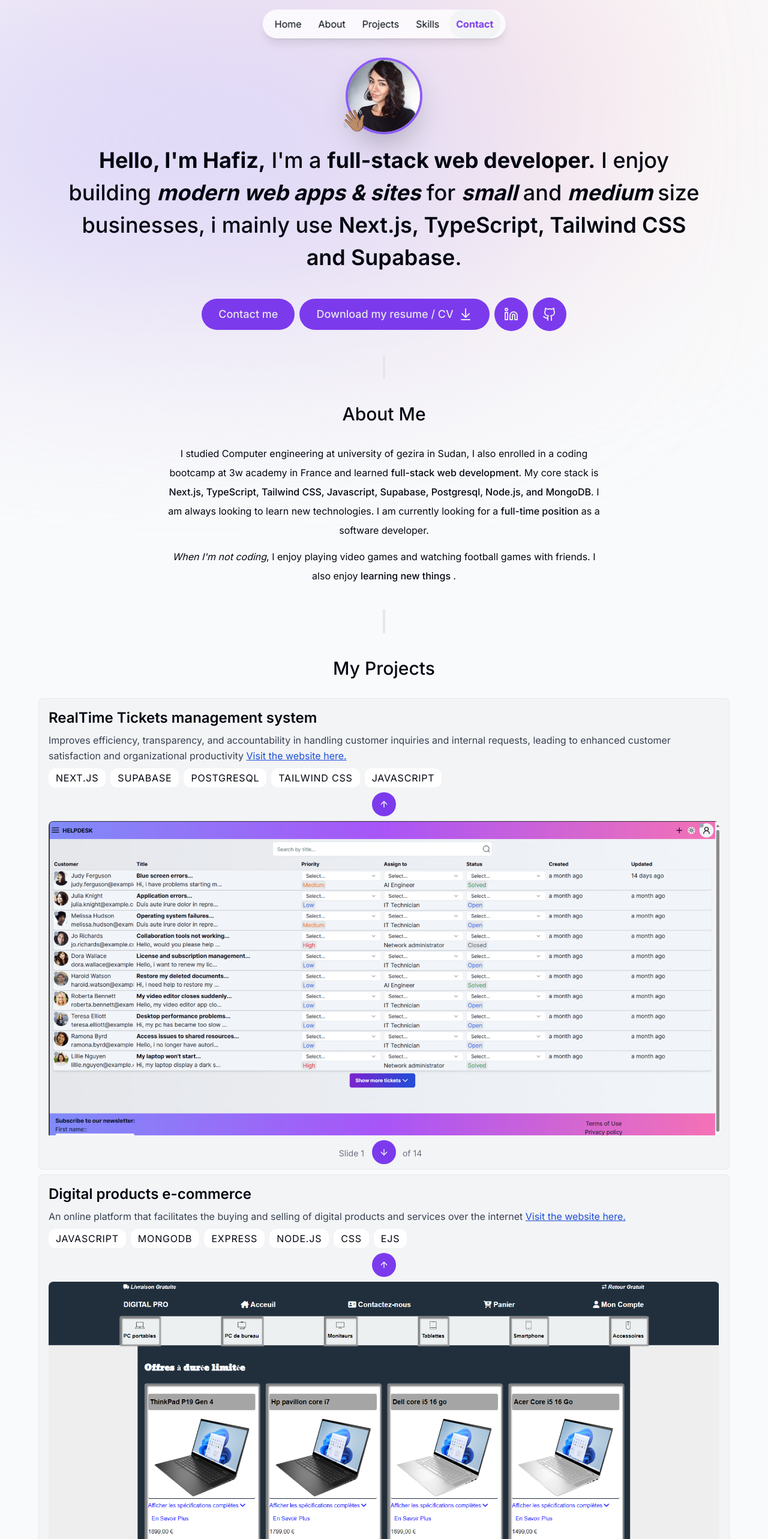
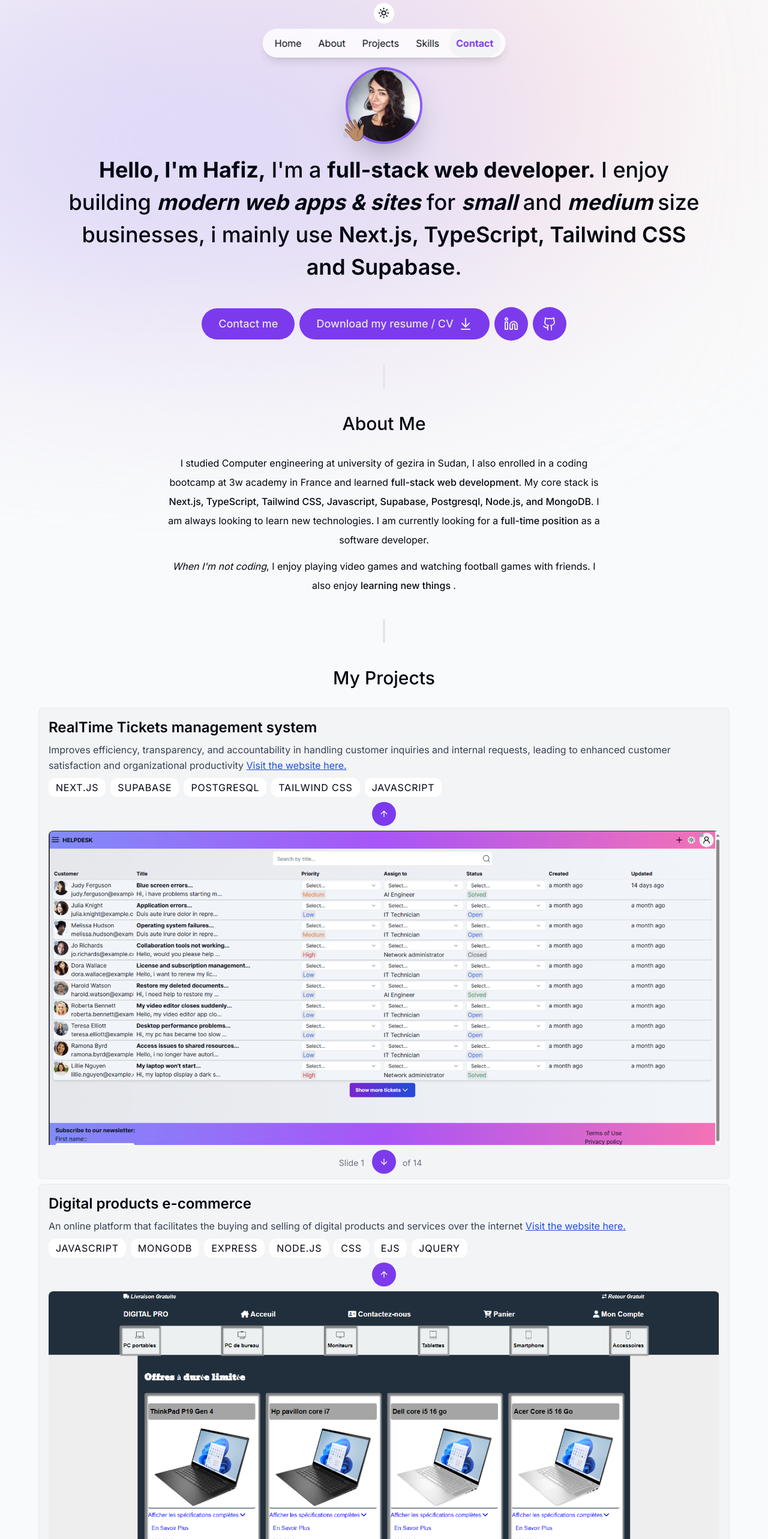
Before and after one commit to Iam-Hafiz/My-portfolio-website, a Next.js app: page / in a window 1280 px wide. Shown: the top 2566 px of the page at 60% size. Built offline with nearby package versions, Linux system fonts and the light colour scheme.

Commit message:
Add dark mode

```diff
--- a/app/layout.tsx
+++ b/app/layout.tsx
@@ -3,6 +3,8 @@ import { Inter } from "next/font/google";
 import "./globals.css";
 import Header from "@/components/Header";
 import ActiveSectionContextProvider from "./context/active-section-context";
+import { ThemeProvider } from "@/components/Theme-provider";
+import Footer from "@/components/Footer";
 
 const inter = Inter({ subsets: ["latin"] });
 
@@ -17,9 +19,15 @@ export default function RootLayout({
   children: React.ReactNode;
 }>) {
   return (
-    <html lang="en" className="!scroll-smooth">
+    <html lang="en" suppressHydrationWarning className="!scroll-smooth">
       <body
         className={`${inter.className} bg-gray-50 text-gray-950 relative mx-auto`}
+      >
+        <ThemeProvider
+          attribute="class"
+          defaultTheme="system"
+          enableSystem
+          disableTransitionOnChange
         >
           <div className="bg-[#fbe2e3] absolute top-[-6rem] -z-10 right-[11rem] h-[31.25rem] w-[31.25rem] rounded-full blur-[10rem] sm:w-[68.75rem] dark:bg-[#946263]"></div>
           <div
@@ -30,7 +38,9 @@ export default function RootLayout({
           <ActiveSectionContextProvider>
             <Header />
             {children}
+            <Footer />
           </ActiveSectionContextProvider>
+        </ThemeProvider>
       </body>
     </html>
   );
--- a/app/page.tsx
+++ b/app/page.tsx
@@ -2,12 +2,14 @@ import About from "@/components/About";
 import Contact from "@/components/Contact";
 import Divider from "@/components/Divider";
 import Intro from "@/components/Intro";
+import { ModeToggle } from "@/components/ModeToggle";
 import Projects from "@/components/Projects";
 import Skills from "@/components/Skills";
 
 export default function Home() {
   return (
     <main className=" max-w-7xl mx-auto relative flex flex-col justify-center items-center px-2">
+      <ModeToggle />
       <Intro />
       <Divider />
       <About />
@@ -16,7 +18,7 @@ export default function Home() {
       <Divider />
       <Skills />
       <Divider />
-      <Contact/>
+      <Contact />
     </main>
   );
 }
--- a/components/Contact.tsx
+++ b/components/Contact.tsx
@@ -17,7 +17,6 @@ export default function Contact() {
     const [email, setEmail] = useState("");
     const [subject, setSubject] = useState("");
     const [message, setMessage] = useState("");
-    //const [checkbox, setCheckbox] = useState("");
 
     type initialStateProps = {
       message: string;
--- /dev/null
+++ b/components/Footer.tsx
@@ -0,0 +1,16 @@
+import React from "react";
+
+export default function Footer() {
+  return (
+    <footer className="mb-4 px-4 text-center">
+      <div>
+        <div className="mb-2 block text-xs">Copyright &copy; 2024 Hafiz.</div>
+        <p className="text-xs">
+          <span className="font-semibold">About this website:</span> built with
+          React & Next.js (App Router & Server Actions), TypeScript, Tailwind
+          CSS, Framer Motion, Chadcn ui, Zod, React Email & Resend, Vercel hosting.
+        </p>
+      </div>
+    </footer>
+  );
+}
--- a/components/Header.tsx
+++ b/components/Header.tsx
@@ -12,7 +12,7 @@ export default function Header() {
     useActiveSectionContext();
   return (
     <motion.header
-      className=" max-w-md z-50 fixed left-1/2 top-4 rounded-full bg-white border-white bg-opacity-80 border-opacity-70 backdrop-blur-3xl shadow-lg"
+      className=" max-w-md z-50 fixed left-1/2 top-12 rounded-full bg-white border-white bg-opacity-80 border-opacity-70 backdrop-blur-3xl shadow-lg"
       initial={{ y: -100, x: "-50%", opacity: 0 }}
       animate={{ y: 0, x: "-50%", opacity: 1 }}
     >
@@ -24,7 +24,8 @@ export default function Header() {
             className={clsx(
               "relative p-3 hover:text-gray-950 transition dark:text-gray-500 dark:hover:text-gray-300",
               {
-                "text-primary dark:text-gray-200 font-bold": activeSection === el.name,
+                "text-primary dark:text-gray-200 font-bold":
+                  activeSection === el.name,
               }
             )}
             onClick={() => {
--- a/components/Intro.tsx
+++ b/components/Intro.tsx
@@ -29,7 +29,7 @@ export default function Intro() {
             width={128}
             height={128}
             quality={95}
-            className=" border-violet-500 border-4 rounded-full mt-24 shadow-2xl"
+            className=" border-violet-500 border-4 rounded-full shadow-2xl mt-28"
           />
           <motion.div
             className=" absolute -left-2 bottom-1 text-4xl "
--- /dev/null
+++ b/components/ModeToggle.tsx
@@ -0,0 +1,33 @@
+"use client";
+
+import * as React from "react";
+import { Moon, Sun } from "lucide-react";
+import { useTheme } from "next-themes";
+
+import { Button } from "@/components/ui/button";
+import { motion } from "framer-motion";
+
+export function ModeToggle() {
+    const { theme , setTheme } = useTheme();
+    function handleClick() {
+        theme === "light" ? setTheme("dark"): setTheme("light");
+    }
+  return (
+    <motion.div
+      className=" fixed top-1 z-50 flex justify-center items-center"
+      initial={{ y: -100, opacity: 0 }}
+      animate={{ y: 0, opacity: 1 }}
+    >
+      <Button
+        variant="outline"
+        size="icon"
+        onClick={handleClick}
+        className="rounded-full relative dark:text-white h-[2.25rem] w-[2.25rem]"
+      >
+        <Sun className="h-[1.2rem] w-[1.2rem] rotate-0 scale-100 transition-all dark:-rotate-90 dark:scale-0" />
+        <Moon className="absolute h-[1.2rem] w-[1.2rem] rotate-90 scale-0 transition-all dark:rotate-0 dark:scale-100" />
+        <span className="sr-only">Toggle theme</span>
+      </Button>
+    </motion.div>
+  );
+}
--- /dev/null
+++ b/components/Theme-provider.tsx
@@ -0,0 +1,9 @@
+"use client";
+
+import * as React from "react";
+import { ThemeProvider as NextThemesProvider } from "next-themes";
+import { type ThemeProviderProps } from "next-themes/dist/types";
+
+export function ThemeProvider({ children, ...props }: ThemeProviderProps) {
+  return <NextThemesProvider {...props}>{children}</NextThemesProvider>;
+}
--- a/components/ui/carousel.tsx
+++ b/components/ui/carousel.tsx
@@ -206,7 +206,7 @@ const CarouselPrevious = React.forwardRef<
       variant={variant}
       size={size}
       className={cn(
-        "absolute  h-10 w-10 rounded-full z-50",
+        "absolute  h-10 w-10 rounded-full z-30",
         orientation === "horizontal"
           ? "-left-12 top-1/2 -translate-y-1/2"
           : "-top-12 left-1/2 -translate-x-1/2 rotate-90",
@@ -235,7 +235,7 @@ const CarouselNext = React.forwardRef<
       variant={variant}
       size={size}
       className={cn(
-        "absolute h-10 w-10 rounded-full z-50",
+        "absolute h-10 w-10 rounded-full z-30",
         orientation === "horizontal"
           ? "-right-12 top-1/2 -translate-y-1/2"
           : "-bottom-12 left-1/2 -translate-x-1/2 rotate-90",
--- a/lib/data.ts
+++ b/lib/data.ts
@@ -64,7 +64,7 @@ export const projectsData = [
       "Product Pages",
       "Newsletter subscription",
     ],
-    tags: ["JavaScript", "MongoDB", "Express", "Node.js", "CSS", "EJS"],
+    tags: ["JavaScript", "MongoDB", "Express", "Node.js", "CSS", "EJS", "Jquery"],
     imagesUrl: imagesUrl("/ecommerce", 9),
   },
 ];
@@ -86,4 +86,6 @@ export const skills = [
   "PHP",
   "CSS",
   "HTML",
+  "Jquery",
+  "Bootstrap",
 ] as const;
--- a/package.json
+++ b/package.json
@@ -20,6 +20,7 @@
     "framer-motion": "^11.0.6",
     "lucide-react": "^0.340.0",
     "next": "14.1.0",
+    "next-themes": "^0.3.0",
     "react": "^18",
     "react-dom": "^18",
     "react-intersection-observer": "^9.8.2",
```
Also changed, not shown: 1 other file (tests, documents, lock files or other folders). Lines whose indentation alone changed are shown as unchanged.
